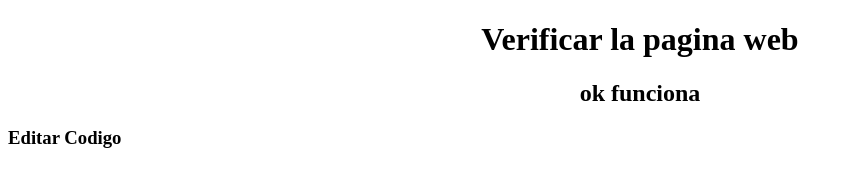
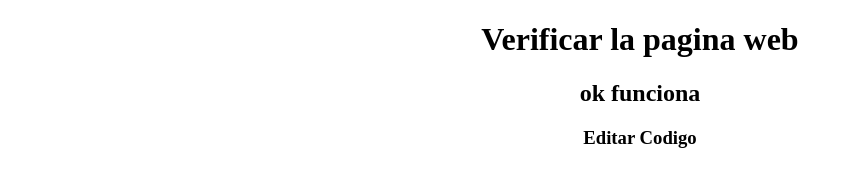
Before and after one commit to rogerx123/proyectoonline, a plain HTML site: page index.html in a window 1280 px wide. Shown: the whole page, without its empty margins (0-852 px from the left). Drawn offline with Linux system fonts and the light colour scheme.

Commit message:
Update index.html

```diff
--- a/index.html
+++ b/index.html
@@ -6,6 +6,6 @@
 <body>
 <center><h1>Verificar la pagina web</h1></center>
 <center><h2>ok funciona</h2></center>
-	<h3>Editar Codigo<h3/>
+	<center><h3>Editar Codigo<h3/><center/>
 </body>
 </html>
```
